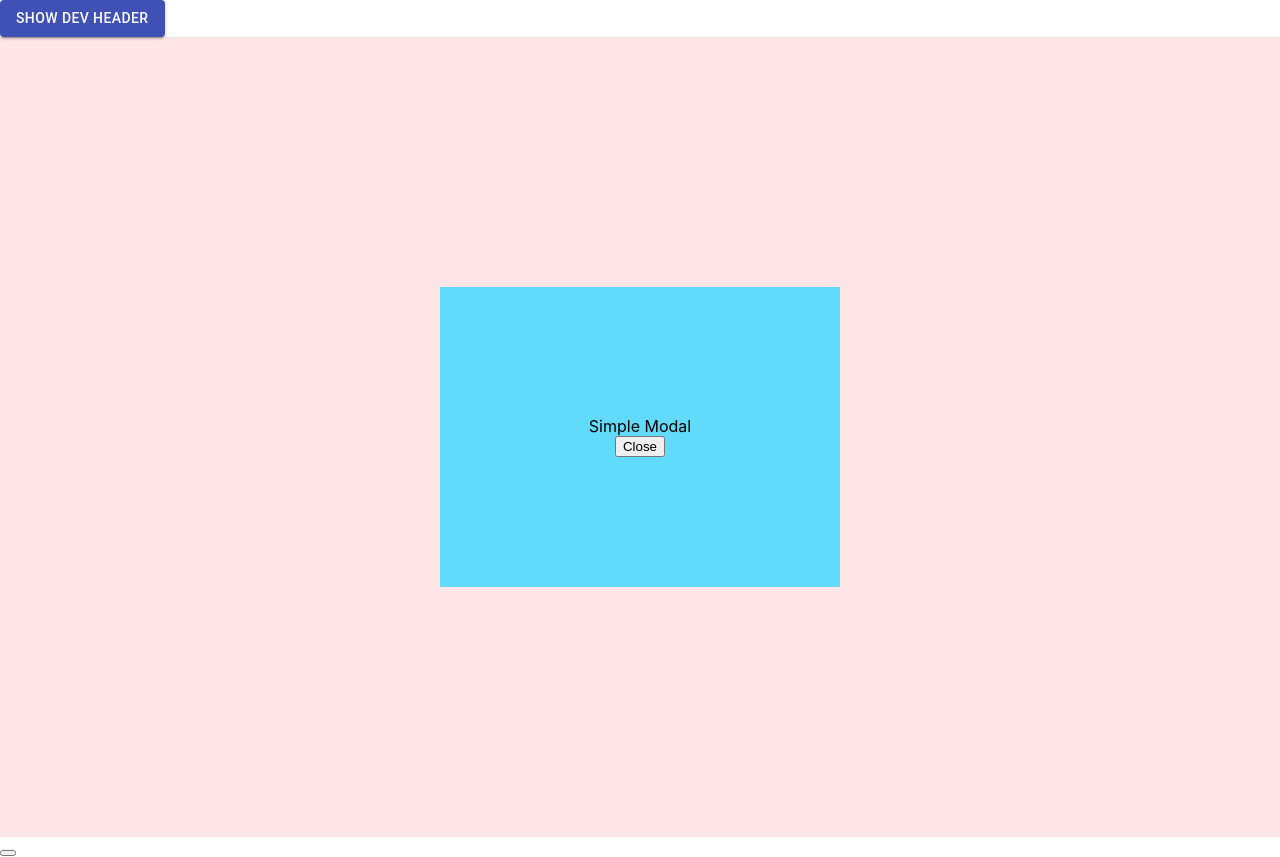
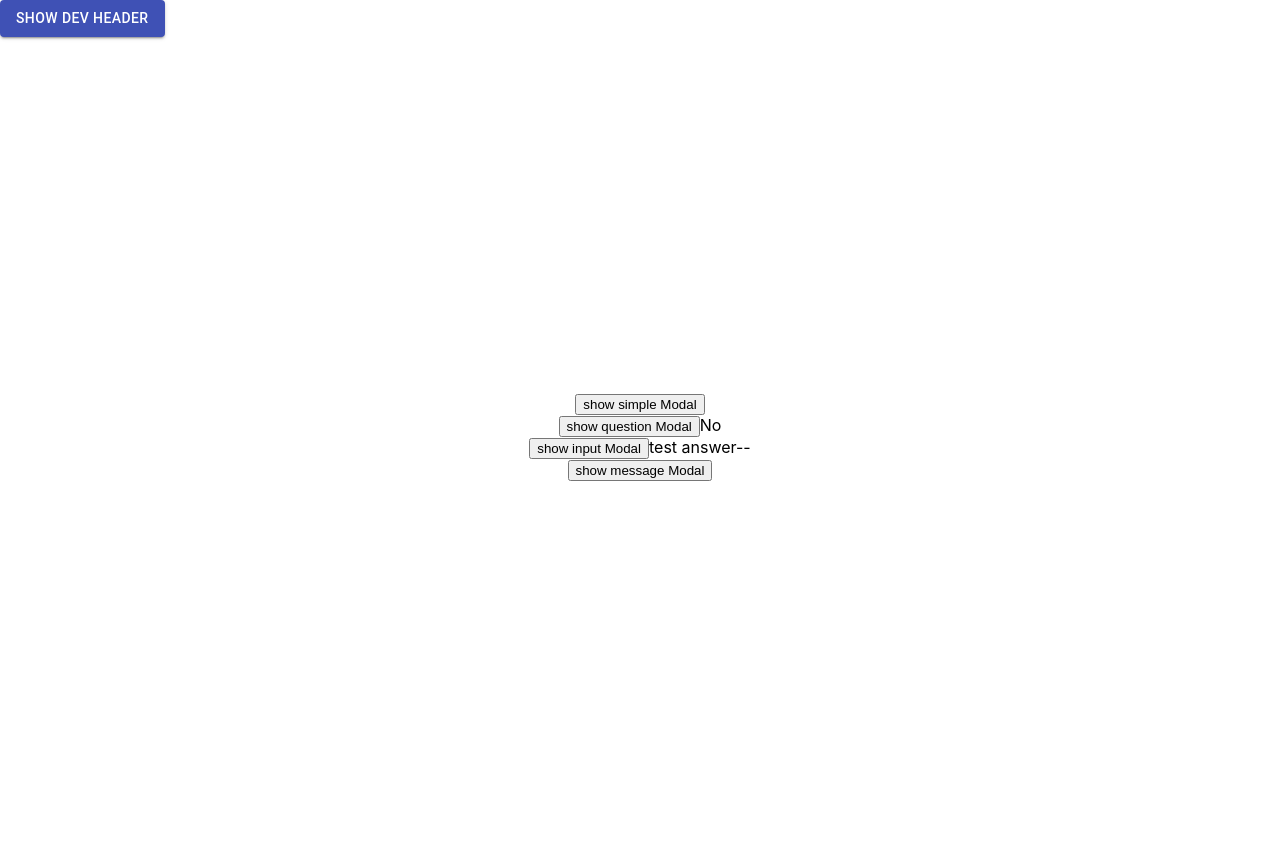
Before and after one commit to fitkovich1/boolean-modals, a React (Create React App) app: page /modals in a window 1280 px wide. Built offline with nearby package versions, Linux system fonts and the light colour scheme.

Commit message:
All modals added.

```diff
--- a/src/Components/Modals/Modal.module.css
+++ b/src/Components/Modals/Component/Modal.module.css
@@ -5,6 +5,9 @@
     display: flex;
     justify-content: center;
     align-items: center;
+    position: fixed;
+    top: 0;
+    left: 0;
 }
 
 .modal {
--- /dev/null
+++ b/src/Components/Modals/Component/Modal.tsx
@@ -0,0 +1,25 @@
+import React from "react";
+import s from './Modal.module.css'
+
+interface IProps {
+    isShow: boolean
+    closeModal: () => void
+}
+
+const Modal: React.FC<IProps> = ({children, isShow, closeModal}) => {
+
+
+    if (!isShow) return null
+
+    return (
+        <div className={s.showing} onClick={closeModal}>
+            <div className={s.modal}>
+                {children}
+            </div>
+        </div>);
+
+
+};
+
+
+export default Modal;
--- /dev/null
+++ b/src/Components/Modals/Component/Modals.module.css
@@ -0,0 +1,6 @@
+.modal {
+  display: flex;
+  flex-direction: column;
+  align-items: center;
+  justify-content: center;
+}
--- /dev/null
+++ b/src/Components/Modals/ModalComponentInput/ModalComponentInput.tsx
@@ -0,0 +1,32 @@
+import React, {useState} from "react";
+import Modal from "../Component/Modal";
+
+const ModalComponentInput: React.FC = () => {
+
+    let [isShow, setShow] = useState(false)
+
+    let closeModal = () => {
+        setShow(false)
+    }
+
+    let openModal = () => {
+        debugger
+        setShow(true)
+    }
+
+    return (
+        <div>
+            <Modal isShow={isShow} closeModal={closeModal}>
+                <span>Question Modal</span>
+                <input/>
+                <input/>
+                <input/>
+                <button onClick={closeModal}>OK</button>
+            </Modal>
+            <button onClick={openModal}>show input Modal</button>test answer--
+        </div>);
+};
+
+
+
+export default ModalComponentInput;
--- /dev/null
+++ b/src/Components/Modals/ModalComponentMessage/ModalComponentMessage.tsx
@@ -0,0 +1,55 @@
+import React, {CSSProperties, useEffect, useState} from "react";
+
+
+const ModalComponentMessage: React.FC = () => {
+
+    let [paddingTop, changeTop] = useState(-50)
+    // let [valueToChange, changeValue] = useState(false)
+
+
+            useEffect(()=> {if (!(paddingTop <= -50))showModal()}, [paddingTop])
+            // useEffect(()=> {dontShowModal()}, [paddingTop])
+
+    let showModal = () => {
+        if (paddingTop < 150) {setTimeout(() => {
+            changeTop(paddingTop+1)
+        }, 10)} else {
+            changeTop(150)
+            dontShowModal()
+        }
+    }
+
+    let dontShowModal = () => {
+        setTimeout(()=>{
+            setTimeout(()=> {
+                changeTop(-50)
+            }, 10)
+        }, 5000)
+    }
+
+
+
+
+    let messageStyle: CSSProperties = {
+        width: 80,
+        height: 50,
+        backgroundColor: 'red',
+        display: 'flex',
+        justifyContent: 'center',
+        alignItems: 'center',
+        position: 'fixed',
+        top: paddingTop,
+        left: 'calc(50vw-40px)'
+    }
+
+    return (
+        <div>
+            <div style={messageStyle}>
+                <span>message Modal</span>
+            </div>
+            <button onClick={showModal}>show message Modal</button>
+        </div>);
+};
+
+
+export default ModalComponentMessage;
--- /dev/null
+++ b/src/Components/Modals/ModalComponentQuestion/ModalComponentQuestion.tsx
@@ -0,0 +1,33 @@
+import React, {useState} from "react";
+import Modal from "../Component/Modal";
+
+const ModalComponentQuestion: React.FC = () => {
+
+    let [isShow, setShow] = useState(false)
+
+    let closeModal = () => {
+        setShow(false)
+    }
+
+    let openModal = () => {
+        setShow(true)
+    }
+
+
+
+    return (
+        <div>
+            <Modal isShow={isShow} closeModal={closeModal}>
+                <span>question Modal</span>
+                <div>
+                    <button onClick={closeModal}>Yes</button>
+                    <button onClick={closeModal}>No</button>
+                </div>
+            </Modal>
+            <button onClick={openModal}>show question Modal</button>No
+        </div>);
+};
+
+
+
+export default ModalComponentQuestion;
--- /dev/null
+++ b/src/Components/Modals/ModalComponentSimple/ModalComponentSimple.tsx
@@ -0,0 +1,29 @@
+import React, {useState} from "react";
+import Modal from "../Component/Modal";
+
+const ModalComponentSimple: React.FC = () => {
+
+    let [isShow, setShow] = useState(false)
+
+    let closeModal = () => {
+        setShow(false)
+    }
+
+    let openModal = () => {
+        debugger
+        setShow(true)
+    }
+
+    return (
+        <div>
+            <Modal isShow={isShow} closeModal={closeModal}>
+                <span>Simple Modal</span>
+                <button onClick={closeModal}>Close</button>
+            </Modal>
+            <button onClick={openModal}>show simple Modal</button>
+        </div>);
+};
+
+
+
+export default ModalComponentSimple;
--- a/src/Components/Modals/Modal.tsx
+++ b/src/Components/Modals/ModalComponentSuccess/Modal.tsx
@@ -1,20 +1,19 @@
 import React from "react";
-import s from './Modal.module.css'
+import s from '../Component/Modal.module.css'
 
 interface IProps {
     isShow: boolean
-    closeModal: () => void
 }
 
-const Modal: React.FC<IProps> = ({children, isShow, closeModal}) => {
+const Modal: React.FC<IProps> = ({children, isShow}) => {
 
-    let innerCloseModal = () => {
-        closeModal()
-    }
+    // let innerCloseModal = () => {
+    //     //     closeModal()
+    //     // }
 
     if (isShow) {
         return (
-            <div className={s.showing} onClick={innerCloseModal}>
+            <div className={s.showing}>
                 <div className={s.modal}>
                     {children}
                 </div>
--- a/src/Components/Modals/Modals.tsx
+++ b/src/Components/Modals/Modals.tsx
@@ -1,36 +1,22 @@
-import React, {useState} from "react";
-import Modal from "./Modal";
+import React from "react";
+import ModalComponentSimple from "./ModalComponentSimple/ModalComponentSimple";
+import ModalComponentQuestion from "./ModalComponentQuestion/ModalComponentQuestion";
+import ModalComponentInput from "./ModalComponentInput/ModalComponentInput";
+import ModalComponentMessage from "./ModalComponentMessage/ModalComponentMessage";
+import s from "./Component/Modals.module.css"
 
 
 const Modals: React.FC = () => {
 
-    let [isShow, setShow] = useState(true)
-
-    let closeModalWindow = () => {
-        setShow(false)
-    }
-
-    let closeModal = () => {
-        setShow(false)
-    }
-
     return (
-        <div>
-            <Modal isShow={isShow} closeModal={closeModal}>
-                <span>Simple Modal</span>
-                <button onClick={closeModalWindow}>Close</button>
-            </Modal>
-            <button/>
-            {/*<Modal />*/}
-            {/*<Modal />*/}
-            {/*<Modal />*/}
-            {/*<Modal />*/}
+        <div className={s.modal}>
+            <ModalComponentSimple/>
+            <ModalComponentQuestion/>
+            <ModalComponentInput/>
+            <ModalComponentMessage/>
         </div>);
 };
 
-let Button = () => {
-
-}
 
 
 export default Modals;
```
Also changed, not shown: src/Components/Modals/ModalComponentSuccess/Button.tsx (added, +13 -0 lines).
